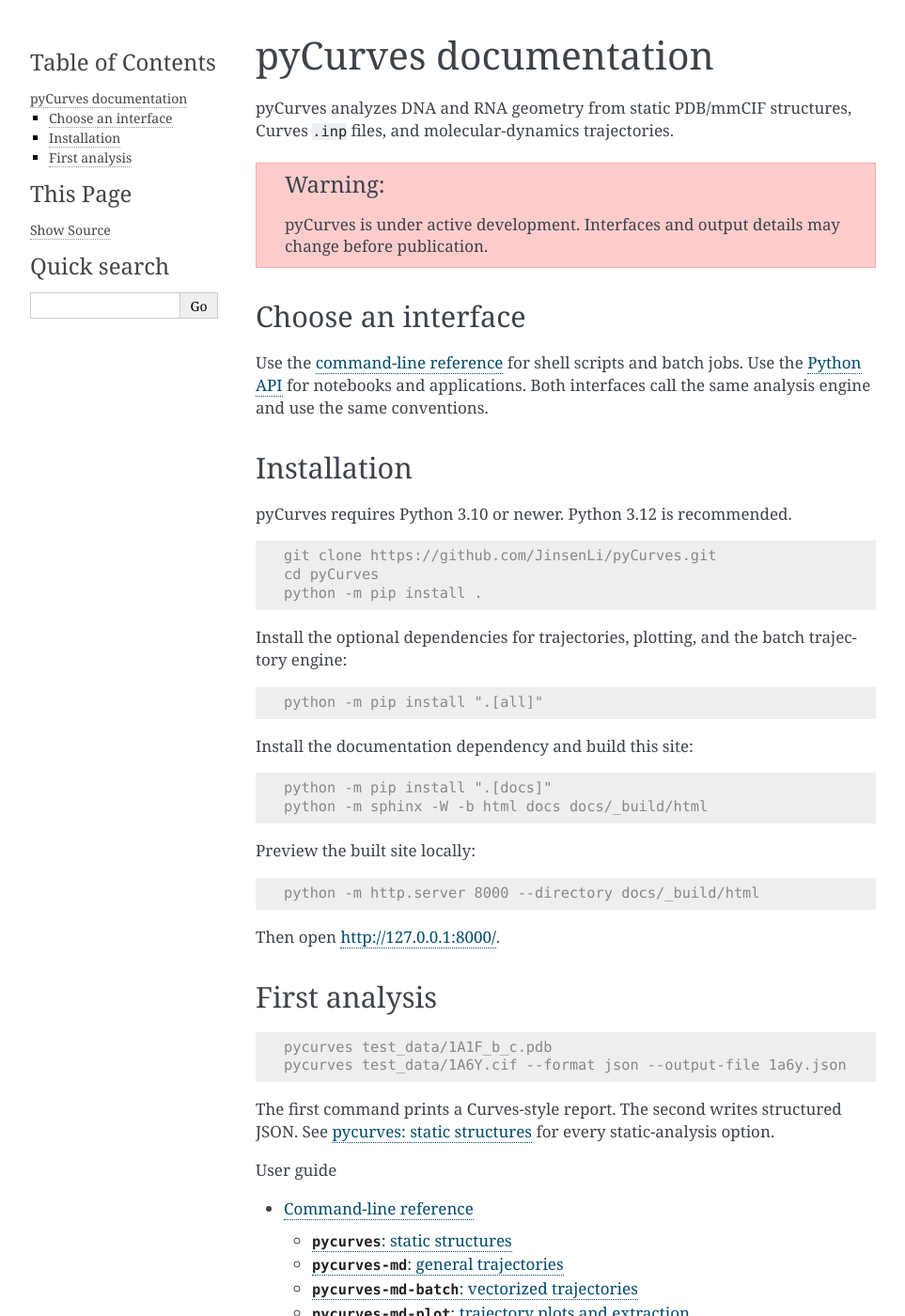
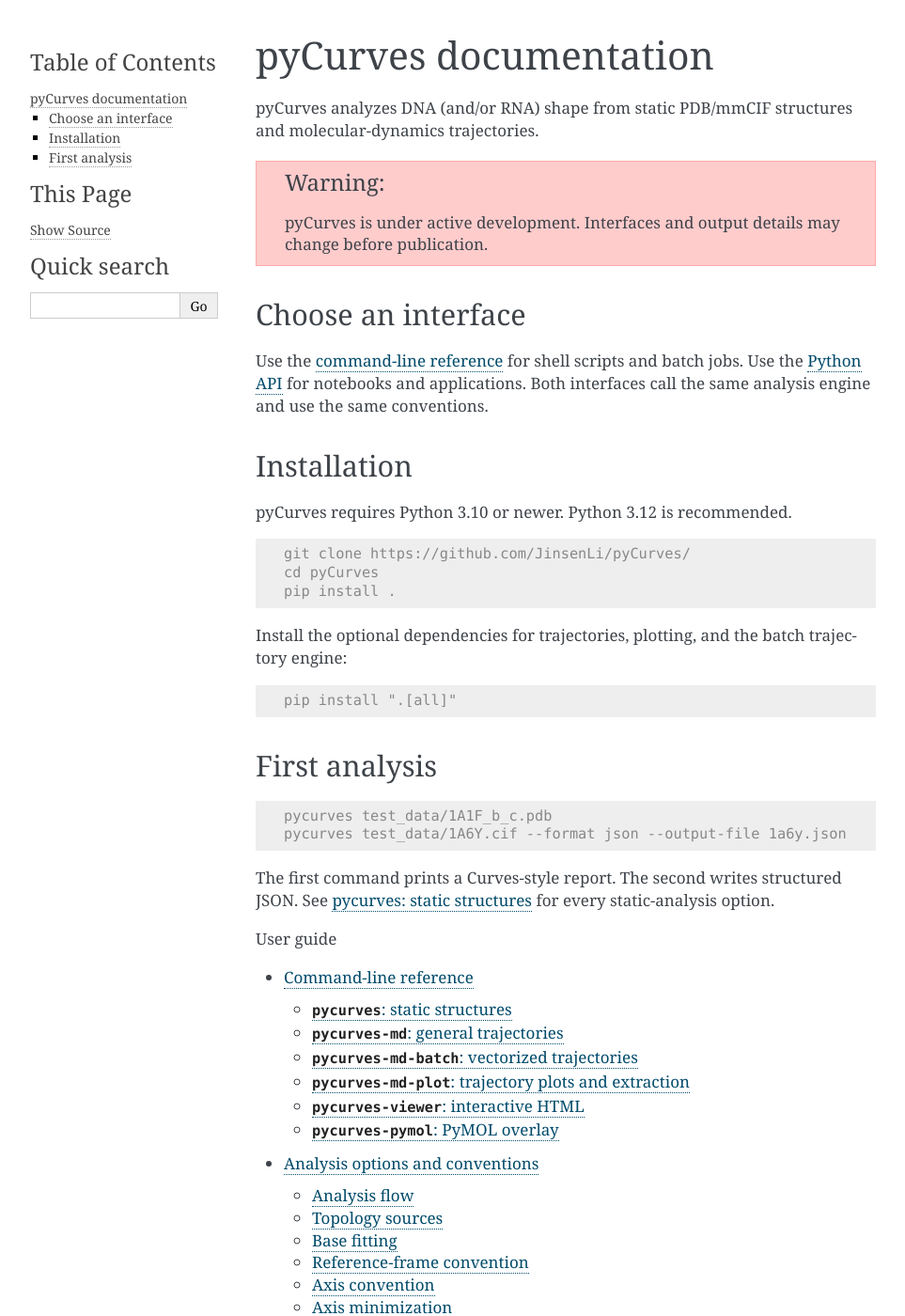
Before and after one commit to JinsenLi/pyCurves, a Sphinx documentation site: the page built from docs/index.rst, in a window 1280 px wide and 1400 px high. Shown: the whole window at 94% size, without its empty margins (148-1111 px from the left). Built offline with Sphinx 7.4.7, drawn with Linux system fonts in a browser that asks for light colours.

```diff
--- a/docs/index.rst
+++ b/docs/index.rst
@@ -1,8 +1,7 @@
 pyCurves documentation
 ======================
 
-pyCurves analyzes DNA and RNA geometry from static PDB/mmCIF structures,
-Curves ``.inp`` files, and molecular-dynamics trajectories.
+pyCurves analyzes DNA (and/or RNA) shape from static PDB/mmCIF structures and molecular-dynamics trajectories.
 
 .. warning::
 
@@ -23,31 +22,16 @@ pyCurves requires Python 3.10 or newer. Python 3.12 is recommended.
 
 .. code-block:: console
 
-   git clone https://github.com/JinsenLi/pyCurves.git
+   git clone https://github.com/JinsenLi/pyCurves/
    cd pyCurves
-   python -m pip install .
+   pip install .
 
 Install the optional dependencies for trajectories, plotting, and the batch
 trajectory engine:
 
 .. code-block:: console
 
-   python -m pip install ".[all]"
-
-Install the documentation dependency and build this site:
-
-.. code-block:: console
-
-   python -m pip install ".[docs]"
-   python -m sphinx -W -b html docs docs/_build/html
-
-Preview the built site locally:
-
-.. code-block:: console
-
-   python -m http.server 8000 --directory docs/_build/html
-
-Then open http://127.0.0.1:8000/.
+   pip install ".[all]"
 
 First analysis
 --------------
--- a/pycurves_md.py
+++ b/pycurves_md.py
@@ -35,6 +35,7 @@ class MDTrajectoryAnalyzer(_core.MDTrajectoryAnalyzer):
         topology_mode: str = "reference",
         dssr_json: Optional[str] = None,
         dssr_unit: Optional[str] = None,
+        duplex_only: bool = False,
     ):
         if dssr_json and inpfile:
             raise ValueError("Use either --inp or --dssr-json for trajectory topology, not both.")
@@ -48,6 +49,7 @@ class MDTrajectoryAnalyzer(_core.MDTrajectoryAnalyzer):
                 axis_convention=axis_convention,
                 axis_weighting=axis_weighting,
                 continuous_strands=continuous_strands,
+                duplex_only=duplex_only,
                 altloc=altloc,
                 fit_override=fit_override,
                 grv_override=grv_override,
@@ -68,6 +70,7 @@ class MDTrajectoryAnalyzer(_core.MDTrajectoryAnalyzer):
             pdbfile=reference_topology,
             output_dir=output_dir,
             continuous_strands=continuous_strands,
+            duplex_only=duplex_only,
             altloc=altloc,
             frame_convention=frame_convention,
             axis_convention=axis_convention,
@@ -89,6 +92,7 @@ class MDTrajectoryAnalyzer(_core.MDTrajectoryAnalyzer):
             axis_convention=axis_convention,
             axis_weighting=axis_weighting,
             continuous_strands=False,
+            duplex_only=duplex_only,
             altloc=altloc,
             fit_override=fit_override,
             grv_override=grv_override,
@@ -139,6 +143,7 @@ def analyze_trajectory(
     axis_continuity: bool = True,
     dssr_json: Optional[str] = None,
     dssr_unit: Optional[str] = None,
+    duplex_only: bool = False,
 ) -> Dict:
     if mode not in {"per-frame", "summary", "both"}:
         raise ValueError("mode must be one of: per-frame, summary, both")
@@ -154,6 +159,7 @@ def analyze_trajectory(
         axis_convention=axis_convention,
         axis_weighting=axis_weighting,
         continuous_strands=continuous_strands,
+        duplex_only=duplex_only,
         altloc=altloc,
         fit_override=fit,
         grv_override=grooves,
```
Also changed, not shown: docs/cli.rst (+4 -6 lines), pycurves_md_batch.py (+6 -2 lines), 3 other files.
